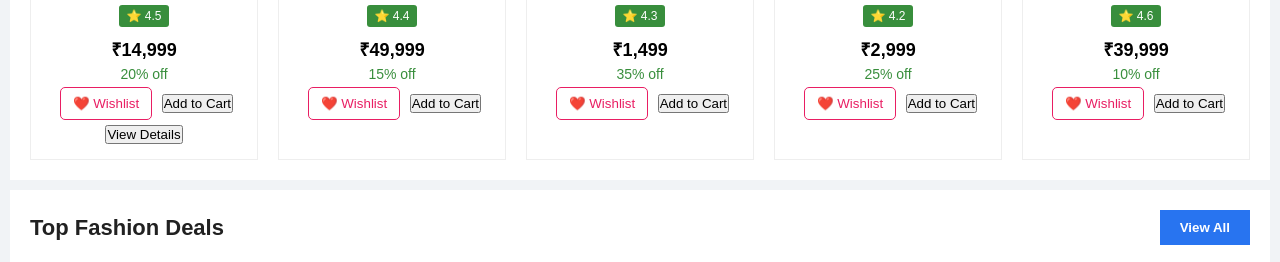
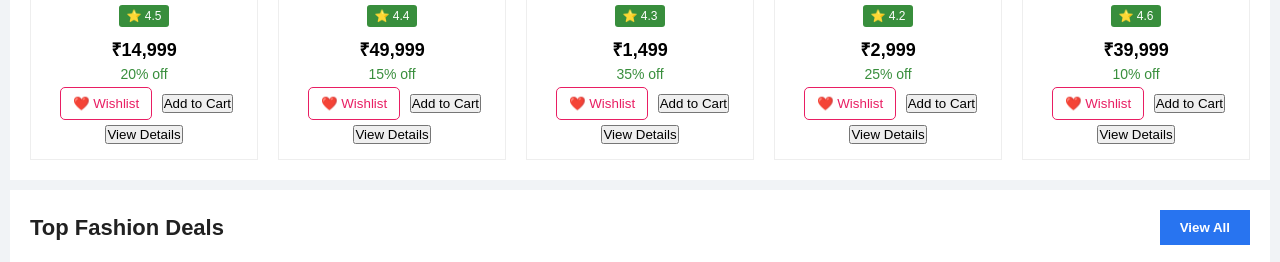
Before and after one commit to bhaveshg89/Flipcart-Clone, a plain HTML site: page index.html in a window 1280 px wide. Shown: the part 757-1019 px from the top of the page. Drawn offline with Linux system fonts and the light colour scheme.

Commit message:
Add product details popup

```diff
--- a/index.html
+++ b/index.html
@@ -174,6 +174,9 @@
     ❤️ Wishlist
 </button>
             <button onclick="addToCart('Laptop', 49999)">Add to Cart</button>
+            <button class="details-btn" onclick="showProductDetails('Laptop', 49999)">
+    View Details
+</button>
         </div>
 
         <div class="product-card">
@@ -188,6 +191,9 @@
     ❤️ Wishlist
 </button>
             <button onclick="addToCart('Wireless Headphones', 1499)">Add to Cart</button>
+            <button class="details-btn" onclick="showProductDetails('Wireless Headphones', 1499)">
+    View Details
+</button>
         </div>
 
         <div class="product-card">
@@ -200,6 +206,9 @@
     ❤️ Wishlist
 </button>
             <button onclick="addToCart('Smart Watch', 2999)">Add to Cart</button>
+            <button class="details-btn" onclick="showProductDetails('Smart Watch', 2999)">
+    View Details
+</button>
         </div>
 
         <div class="product-card">
@@ -212,6 +221,9 @@
     ❤️ Wishlist
 </button>
             <button onclick="addToCart('Digital Camera', 39999)">Add to Cart</button>
+            <button class="details-btn" onclick="showProductDetails('Digital Camera', 39999)">
+    View Details
+</button>
         </div>
 
     </div>
```
